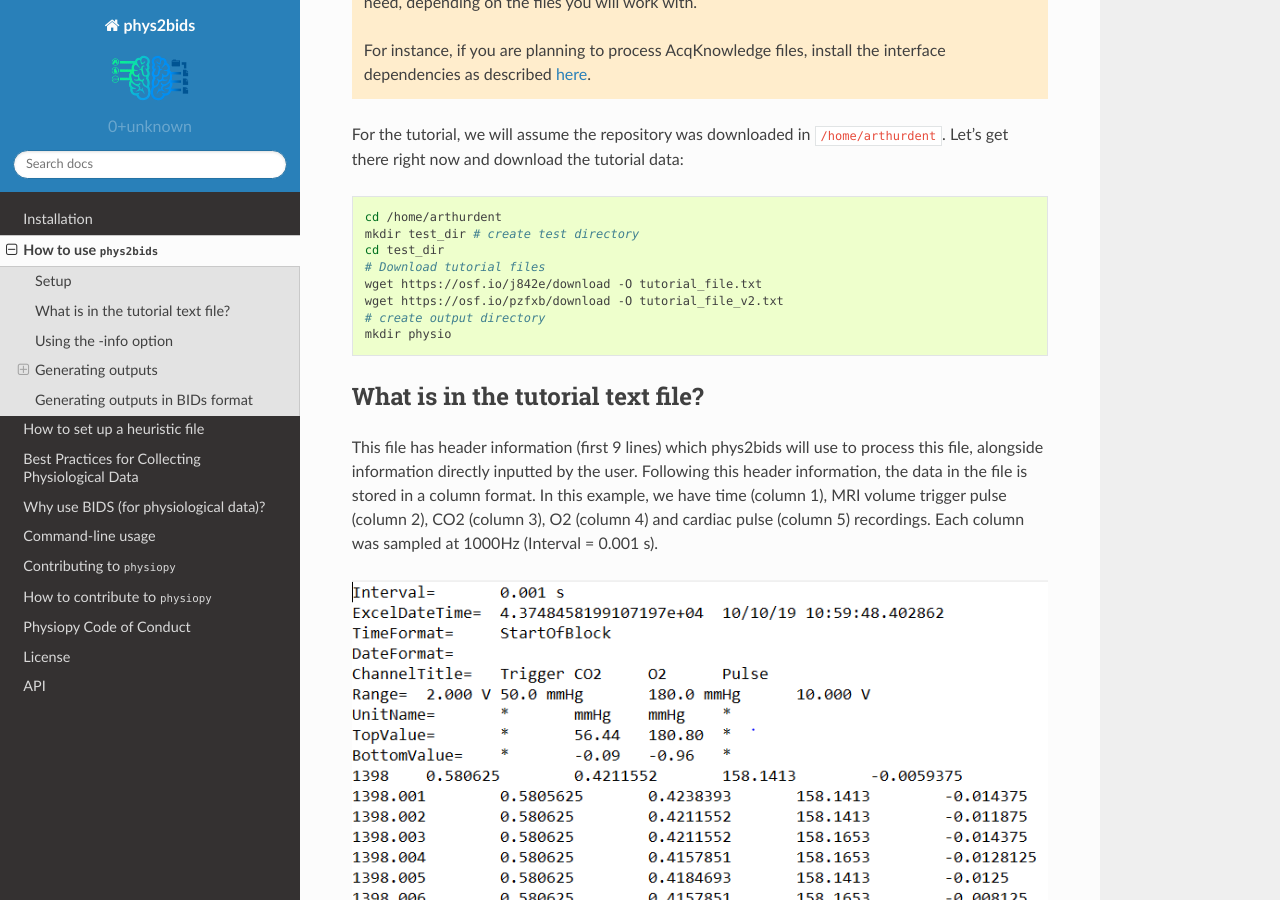
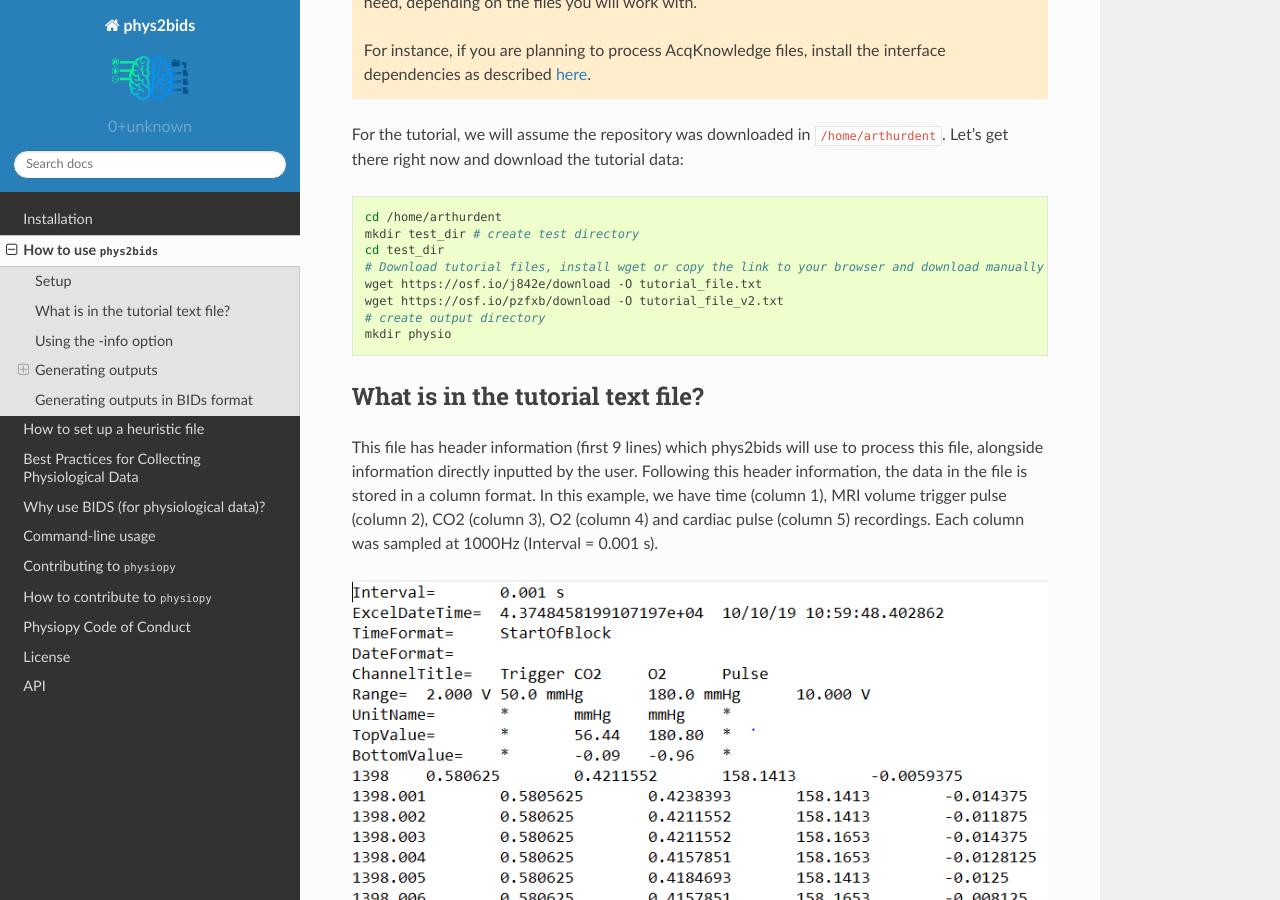
Before and after one commit to physiopy/phys2bids, a Sphinx documentation site: the page built from docs/howto.rst, in a window 1280 px wide and 900 px high, scrolled down 708 px. Built offline with Sphinx 7.4.7 and the Read the Docs theme 2.0.0, drawn with Linux system fonts in a browser that asks for light colours.

Commit message:
ask for manual download

```diff
--- a/docs/howto.rst
+++ b/docs/howto.rst
@@ -29,7 +29,7 @@ For the tutorial, we will assume the repository was downloaded in ``/home/arthur
     cd /home/arthurdent
     mkdir test_dir # create test directory
     cd test_dir
-    # Download tutorial files
+    # Download tutorial files, install wget or copy the link to your browser and download manually
     wget https://osf.io/j842e/download -O tutorial_file.txt
     wget https://osf.io/pzfxb/download -O tutorial_file_v2.txt
     # create output directory
```
